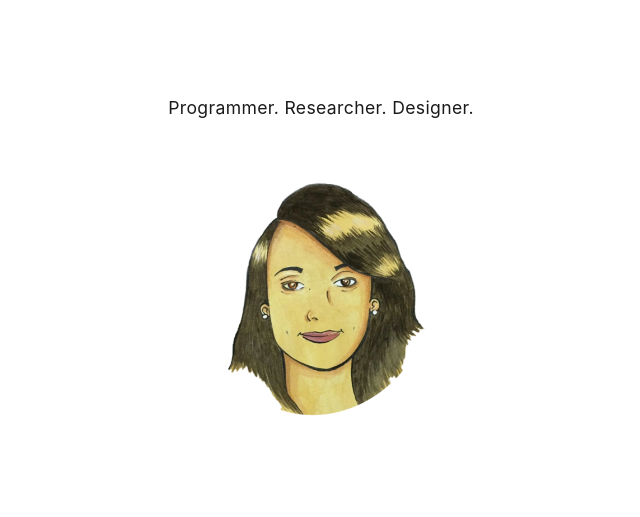
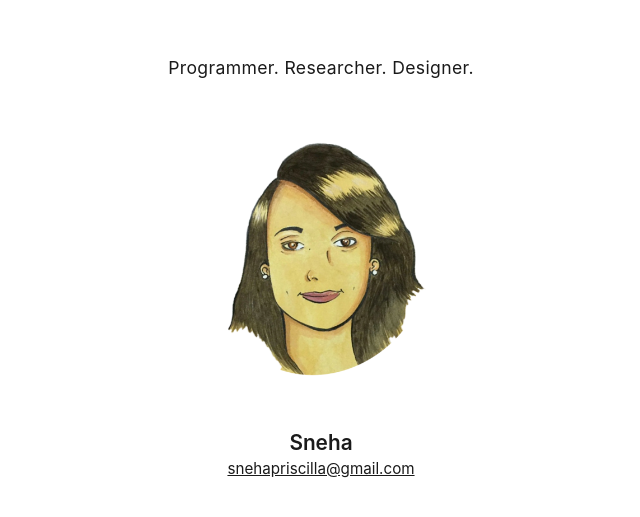
Before and after one commit to Stylistica/webpage, a plain HTML site: page index.html in a window 1280 px wide. Shown: the part 133-650 px from the top of the page, without its empty margins (319-959 px from the left). Drawn offline with Linux system fonts and the light colour scheme.

Commit message:
Update index.html

```diff
--- a/index.html
+++ b/index.html
@@ -18,8 +18,12 @@
   }
   p.tagline { font-size: 1.1rem; letter-spacing: 0.02em; margin: 0 0 2.5rem; }
   img.me { max-width: 280px; width: 65vw; height: auto; }
+  h1.name { font-size: 1.3rem; font-weight: 600; margin: 2rem 0 0.25rem; }
+  p.email { margin: 0; font-size: 0.95rem; }
+  a { color: #1a1a1a; }
   @media (prefers-color-scheme: dark) {
     body { background: #111; color: #e8e8e8; }
+    a { color: #e8e8e8; }
   }
 </style>
 </head>
@@ -27,6 +31,8 @@
 
 <p class="tagline">Programmer. Researcher. Designer.</p>
 <img class="me" src="me.png" alt="">
+<h1 class="name">Sneha</h1>
+<p class="email"><a href="mailto:snehapriscilla@gmail.com">snehapriscilla@gmail.com</a></p>
 
 </body>
 </html>
```
